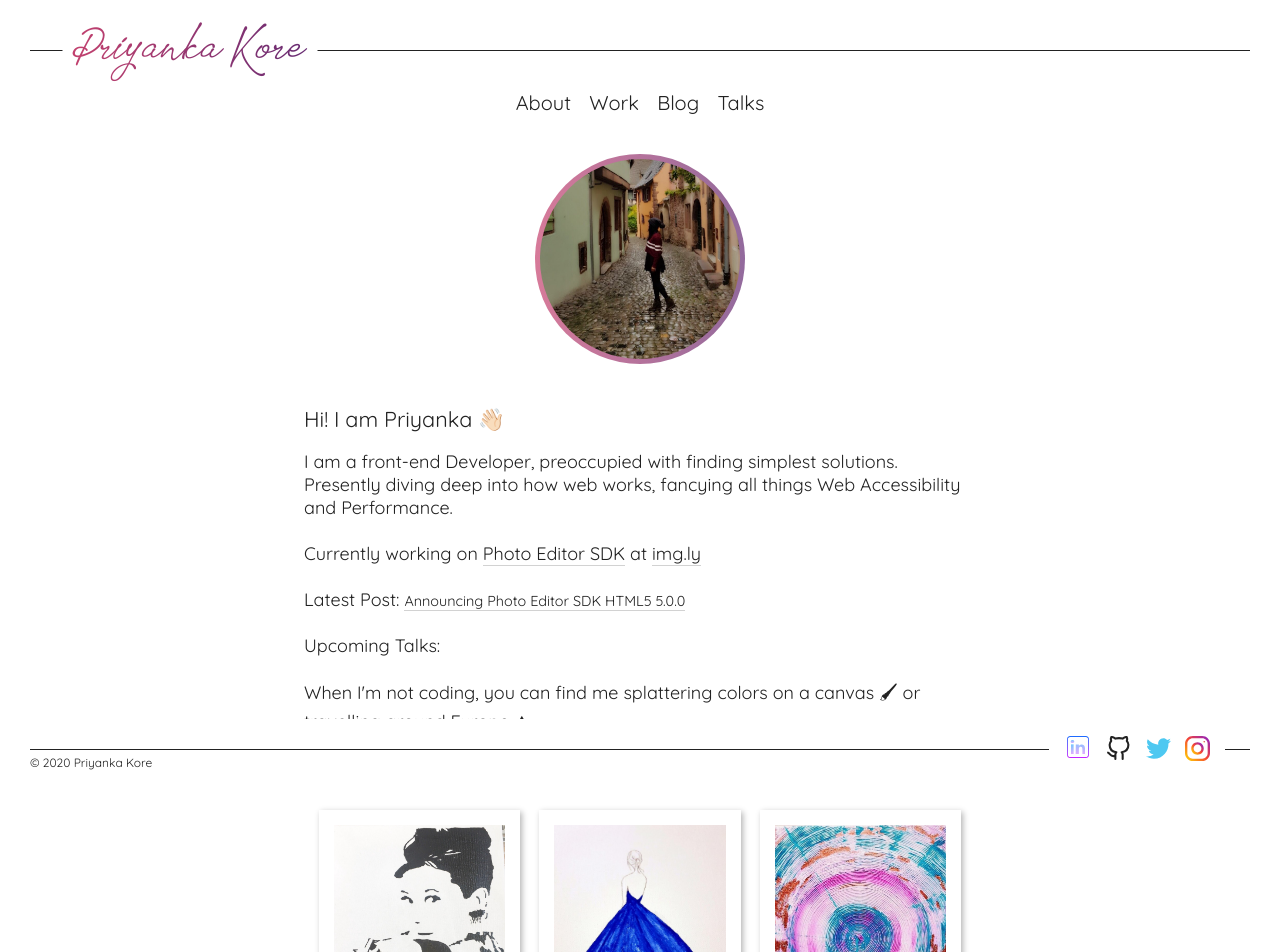
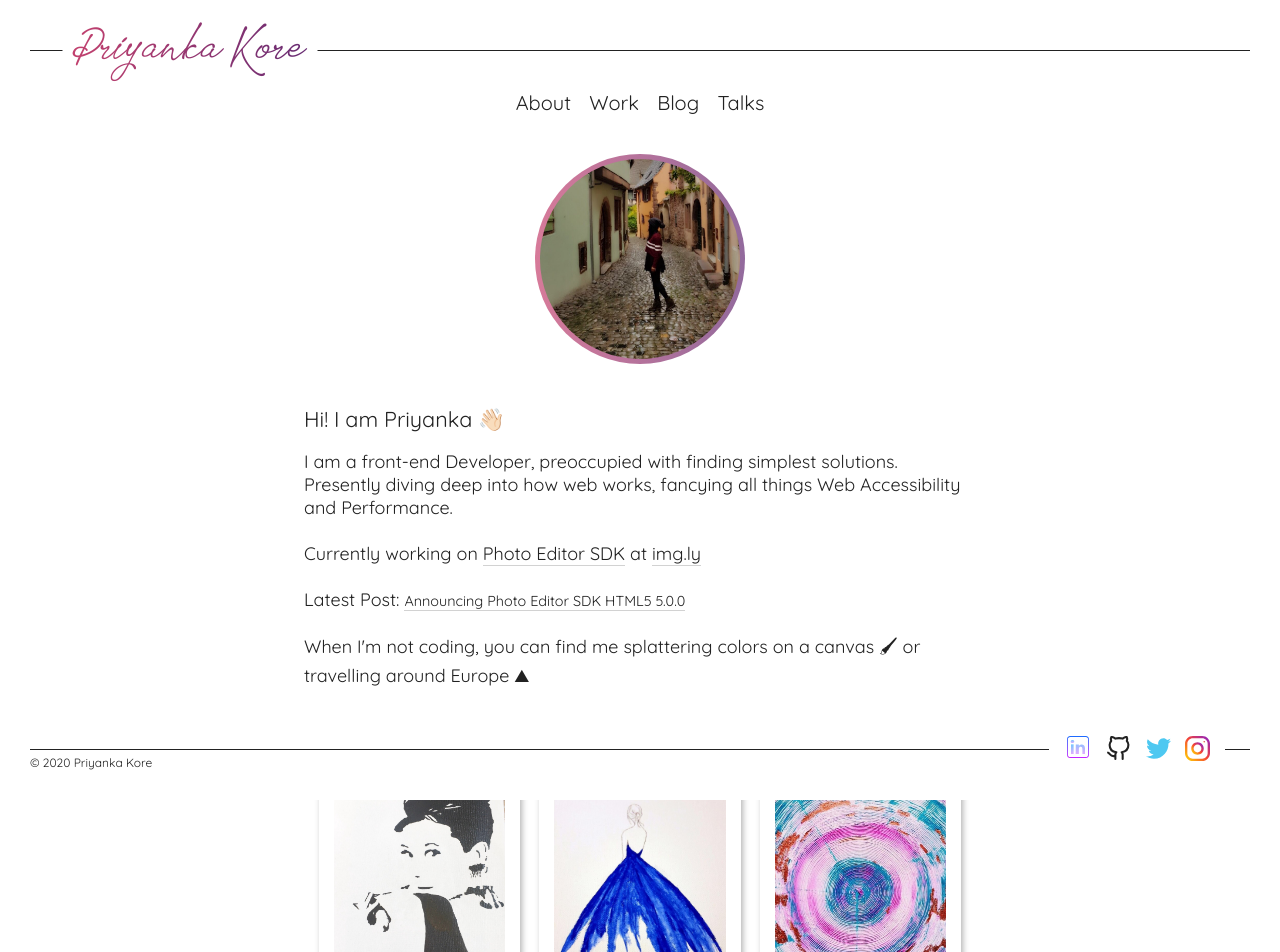
Before and after one commit to piyukore06/portfolio, a Svelte app: page / in a window 1280 px wide. Shown: the top 952 px of the page. Built offline with nearby package versions, Linux system fonts and the light colour scheme; a web font is replaced by a local one.

Commit message:
Fixed showing of upcoming when no upcomeing talk exists

```diff
--- a/src/Pages/Intro.svelte
+++ b/src/Pages/Intro.svelte
@@ -32,7 +32,7 @@ Currently working on
 Latest Post:  <a class="normal-link new" target="_blank" href={latest.path}> {latest.heading}</a>
 <br>
 <br>
-{#if upcoming}
+{#if upcoming.length}
 Upcoming Talks:
 {#each upcoming as { path, heading }, i}
 <a class="normal-link new" target="_blank" href={path}> {heading}</a>
```
